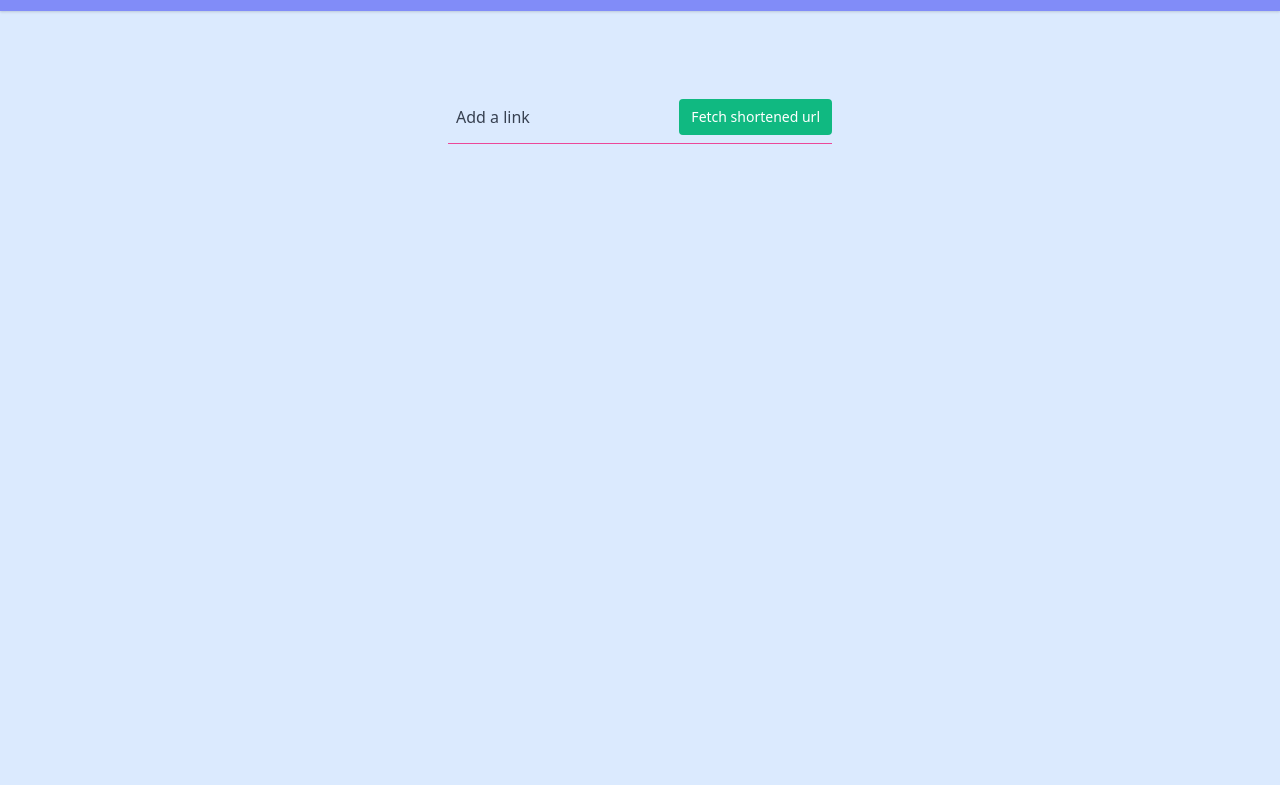
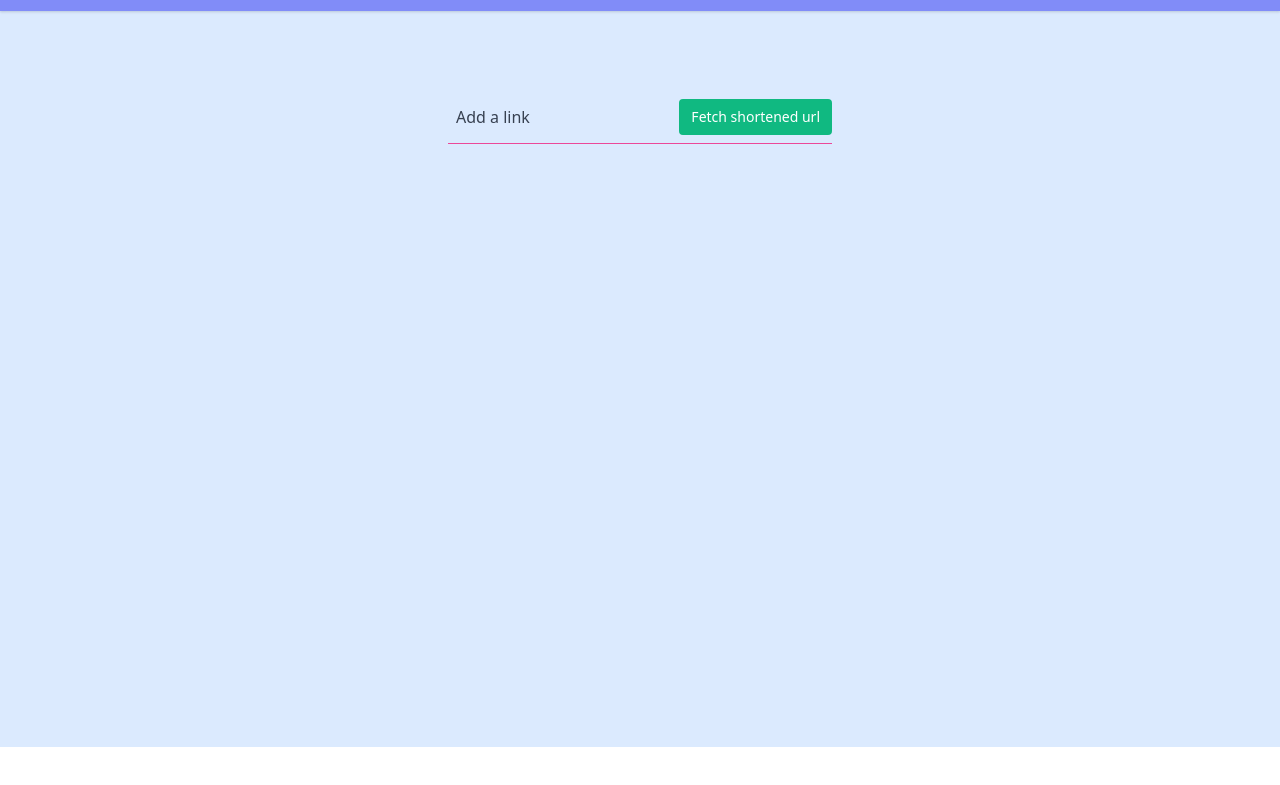
Before and after one commit to kwdi/koppi-front, a Gatsby site: page / in a window 1280 px wide. Shown: the part 53-838 px from the top of the page. Built offline with nearby package versions, Linux system fonts and the light colour scheme; Gatsby itself is replaced by a stand-in of ours.

Commit message:
index page

```diff
--- a/src/pages/index.js
+++ b/src/pages/index.js
@@ -4,7 +4,7 @@
 
 
 const IndexPage = () => (
-  <div class="bg-blue-100">
+  <div class="bg-blue-100 h-screen">
     <NavBar />
     <Short />
   </div>
```
